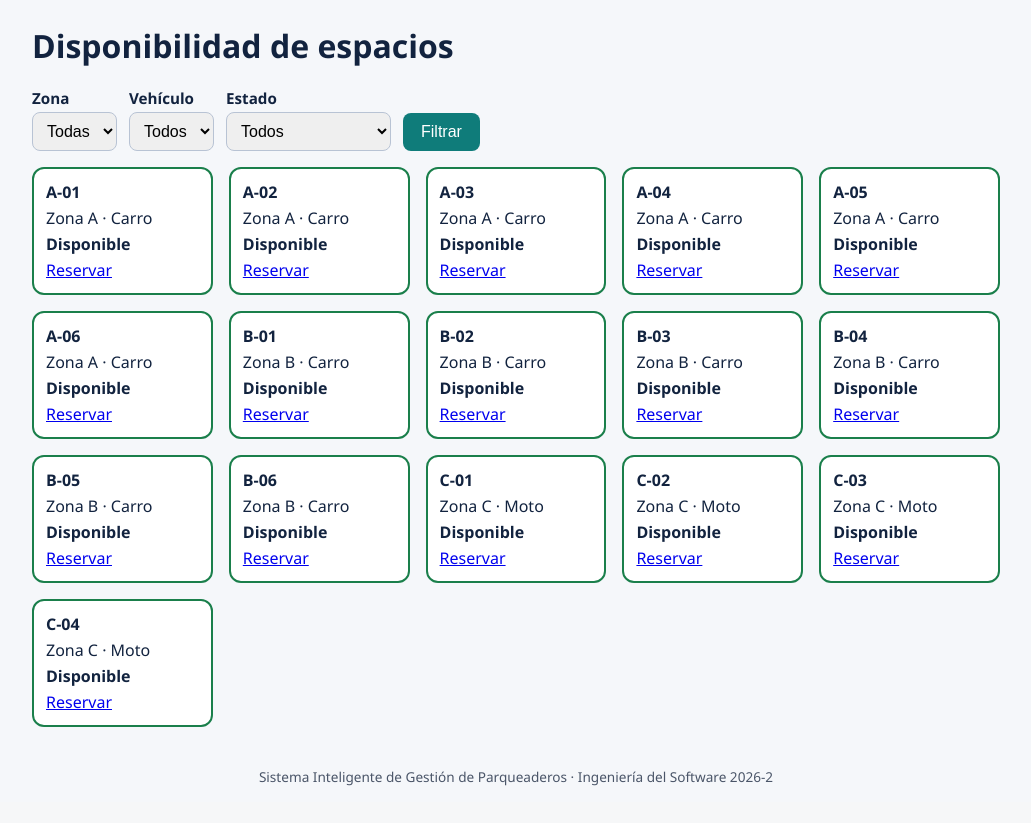
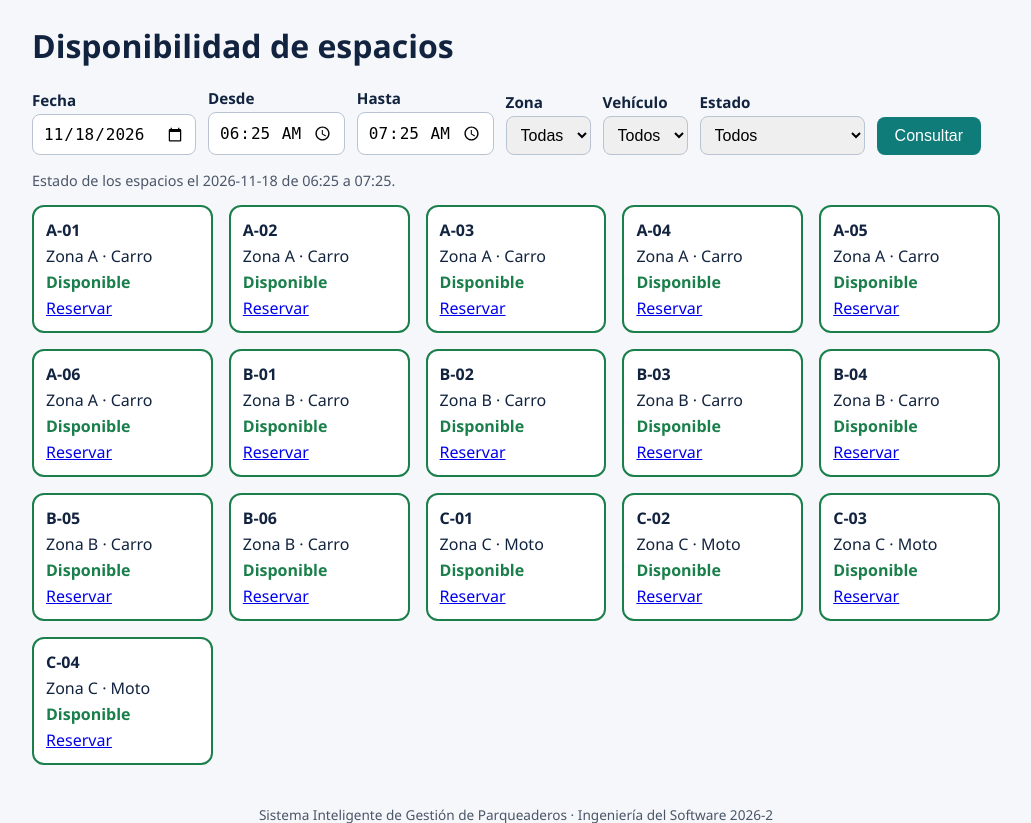
Before and after one commit to jean1000g/app-parqueadero, a Flask app: page /disponibilidad in a window 1280 px wide. Shown: the part 49-872 px from the top of the page, without its empty margins (124-1155 px from the left). Before the commit the page ends 835 px from the top, so only its background shows below. Run offline with Flask 3, Linux system fonts and the light colour scheme; the visitor is signed in with stand-in values (Sample User, id 1); data comes from the database, SQL or seed files in the repository; data that the repository does not hold is empty.

Commit message:
Add files via upload

```diff
--- a/app.py
+++ b/app.py
@@ -177,9 +177,17 @@ def create_app(config=None):
     @login_requerido
     def disponibilidad():
         filtros = {c: request.args.get(c, "") for c in ("zona", "tipo_vehiculo", "estado")}
-        espacios = reglas.listar_espacios(**filtros)
+        fecha, desde, hasta = reglas.ventana_por_defecto()
+        fecha = request.args.get("fecha") or fecha
+        desde = request.args.get("desde") or desde
+        hasta = request.args.get("hasta") or hasta
+        if reglas.validar_consulta(fecha, desde, hasta):
+            flash("Revisa la fecha y las horas: la hora final debe ser posterior a la inicial.", "error")
+            fecha, desde, hasta = reglas.ventana_por_defecto()
+        espacios = reglas.listar_espacios(**filtros, fecha=fecha, desde=desde, hasta=hasta)
         zonas = [f["zona"] for f in get_db().execute("SELECT DISTINCT zona FROM espacio ORDER BY zona")]
-        return render_template("disponibilidad.html", espacios=espacios, filtros=filtros, zonas=zonas)
+        return render_template("disponibilidad.html", espacios=espacios, filtros=filtros, zonas=zonas,
+                               fecha=fecha, desde=desde, hasta=hasta)
 
     @app.route("/informacion")
     @login_requerido
@@ -205,21 +213,26 @@ def create_app(config=None):
                 error = "Ese espacio está fuera de servicio."
             if error is None and tarifa is None:
                 error = "No hay una tarifa vigente para tu tipo de vinculación."
-            if error is None and reglas.hay_cruce(id_espacio, fecha, inicio, fin):
-                error = "El espacio ya está reservado en ese horario."
             if error:
                 flash(error, "error")
             else:
-                valor = reglas.calcular_valor(tarifa["valor_hora"], inicio, fin)
-                codigo = "RES-" + secrets.token_hex(3).upper()
-                get_db().execute(
-                    "INSERT INTO reserva (id_usuario, id_espacio, id_tarifa, fecha, hora_inicio, hora_fin,"
-                    " codigo_confirmacion, valor_total) VALUES (?, ?, ?, ?, ?, ?, ?, ?)",
-                    (g.usuario["id_usuario"], id_espacio, tarifa["id_tarifa"], fecha, inicio, fin, codigo, valor))
-                get_db().commit()
-                flash(f"Reserva confirmada. Tu código es {codigo}.", "success")
-                return redirect(url_for("mis_reservas"))
-        return render_template("reservar.html", espacio=espacio, tarifa=tarifa, hoy=datetime.now().strftime("%Y-%m-%d"))
+                conexion = get_db()
+                conexion.execute("BEGIN IMMEDIATE")  # bloquea la base para revisar y guardar sin que otro se cruce
+                if reglas.hay_cruce(id_espacio, fecha, inicio, fin):
+                    conexion.rollback()
+                    flash("El espacio ya está reservado en ese horario. Elige otro espacio u otra hora.", "error")
+                else:
+                    valor = reglas.calcular_valor(tarifa["valor_hora"], inicio, fin)
+                    codigo = "RES-" + secrets.token_hex(3).upper()
+                    conexion.execute(
+                        "INSERT INTO reserva (id_usuario, id_espacio, id_tarifa, fecha, hora_inicio, hora_fin,"
+                        " codigo_confirmacion, valor_total) VALUES (?, ?, ?, ?, ?, ?, ?, ?)",
+                        (g.usuario["id_usuario"], id_espacio, tarifa["id_tarifa"], fecha, inicio, fin, codigo, valor))
+                    conexion.commit()
+                    flash(f"Reserva confirmada. Tu código es {codigo}.", "success")
+                    return redirect(url_for("mis_reservas"))
+        return render_template("reservar.html", espacio=espacio, tarifa=tarifa, hoy=datetime.now().strftime("%Y-%m-%d"),
+                               previo={c: request.values.get(c, "") for c in ("fecha", "desde", "hasta")})
 
     def consultar_reservas(solo_usuario=None):
         consulta = ("SELECT r.*, e.codigo AS espacio, u.nombre AS usuario FROM reserva r"
--- a/static/estilos.css
+++ b/static/estilos.css
@@ -32,8 +32,11 @@ input, select { padding: 9px 10px; border: 1px solid #b8c3d4; border-radius: 8px
 .espacios { grid-template-columns: repeat(auto-fill, minmax(160px, 1fr)); }
 .espacio { background: #fff; border: 2px solid #d5dde8; border-radius: 12px; padding: 12px; display: flex; flex-direction: column; gap: 4px; }
 .espacio.disponible { border-color: var(--exito); }
-.espacio.reservado { border-color: var(--ambar); }
-.espacio.ocupado, .espacio.fuera_de_servicio { border-color: var(--error); }
+.espacio.reservado { border-color: var(--error); background: #fdecea; }
+.espacio.ocupado { border-color: var(--error); background: #fdecea; }
+.espacio.fuera_de_servicio { border-color: #6b7280; background: #eceff3; }
 .etiqueta { font-weight: 700; }
+.espacio.reservado .etiqueta, .espacio.ocupado .etiqueta { color: var(--error); }
+.espacio.disponible .etiqueta { color: var(--exito); }
 .nota { color: #4a5568; font-size: .9rem; }
 @media (max-width: 600px) { .tabla { font-size: .85rem; display: block; overflow-x: auto; } }
--- a/templates/admin_espacios.html
+++ b/templates/admin_espacios.html
@@ -14,9 +14,9 @@
   {% for e in espacios %}
   <tr><td>{{ e.codigo }}</td><td>{{ e.zona }}</td><td>{{ e.tipo_vehiculo|capitalize }}</td>
       <td>{{ e.estado_actual|replace('_', ' ')|capitalize }}</td>
-      <td class="acciones"><a href="{{ url_for('admin_espacio_editar', id_espacio=e.id_espacio) }}">Modificar</a>
+      <td><div class="acciones"><a href="{{ url_for('admin_espacio_editar', id_espacio=e.id_espacio) }}">Modificar</a>
         <form method="post" action="{{ url_for('admin_espacio_eliminar', id_espacio=e.id_espacio) }}" onsubmit="return confirm('¿Eliminar este espacio?')">
-          <button class="enlace">Eliminar</button></form></td></tr>
+          <button class="enlace">Eliminar</button></form></div></td></tr>
   {% endfor %}
 </table>
 {% endblock %}
--- a/templates/admin_usuarios.html
+++ b/templates/admin_usuarios.html
@@ -7,9 +7,9 @@
   {% for u in usuarios %}
   <tr><td>{{ u['nombre'] }}</td><td>{{ u['documento'] }}</td><td>{{ u['correo'] }}</td><td>{{ u['tipo_vinculacion']|capitalize }}</td>
       <td>{{ u['placa_vehiculo'] }}</td><td>{{ u['rol']|capitalize }}</td>
-      <td class="acciones"><a href="{{ url_for('admin_usuario_editar', id_usuario=u['id_usuario']) }}">Modificar</a>
+      <td><div class="acciones"><a href="{{ url_for('admin_usuario_editar', id_usuario=u['id_usuario']) }}">Modificar</a>
         <form method="post" action="{{ url_for('admin_usuario_eliminar', id_usuario=u['id_usuario']) }}" onsubmit="return confirm('¿Eliminar este usuario?')">
-          <button class="enlace">Eliminar</button></form></td></tr>
+          <button class="enlace">Eliminar</button></form></div></td></tr>
   {% endfor %}
 </table>
 {% endblock %}
--- a/templates/disponibilidad.html
+++ b/templates/disponibilidad.html
@@ -3,6 +3,9 @@
 {% block cuerpo %}
 <h1>Disponibilidad de espacios</h1>
 <form method="get" class="filtros">
+  <label>Fecha <input type="date" name="fecha" value="{{ fecha }}"></label>
+  <label>Desde <input type="time" name="desde" value="{{ desde }}"></label>
+  <label>Hasta <input type="time" name="hasta" value="{{ hasta }}"></label>
   <label>Zona
     <select name="zona"><option value="">Todas</option>
       {% for z in zonas %}<option value="{{ z }}" {{ 'selected' if filtros.zona == z else '' }}>{{ z }}</option>{% endfor %}
@@ -15,15 +18,17 @@
     <select name="estado"><option value="">Todos</option>
       {% for e in ESTADOS_ESPACIO %}<option value="{{ e }}" {{ 'selected' if filtros.estado == e else '' }}>{{ e|replace('_', ' ')|capitalize }}</option>{% endfor %}
     </select></label>
-  <button class="boton">Filtrar</button>
+  <button class="boton">Consultar</button>
 </form>
+<p class="nota">Estado de los espacios el {{ fecha }} de {{ desde }} a {{ hasta }}.</p>
 <div class="cuadricula espacios">
   {% for e in espacios %}
   <div class="espacio {{ e.estado_actual }}">
     <strong>{{ e.codigo }}</strong>
     <span>Zona {{ e.zona }} · {{ e.tipo_vehiculo|capitalize }}</span>
-    <span class="etiqueta">{{ e.estado_actual|replace('_', ' ')|capitalize }}</span>
-    {% if e.estado != 'fuera_de_servicio' %}<a href="{{ url_for('reservar', id_espacio=e.id_espacio) }}">Reservar</a>{% endif %}
+    <span class="etiqueta">{{ 'No disponible: reservado' if e.estado_actual == 'reservado' else e.estado_actual|replace('_', ' ')|capitalize }}</span>
+    {% if e.estado_actual == 'reservado' %}<span class="nota">Reservado {{ e.horario_reservado }}</span>{% endif %}
+    {% if e.estado_actual == 'disponible' %}<a href="{{ url_for('reservar', id_espacio=e.id_espacio, fecha=fecha, desde=desde, hasta=hasta) }}">Reservar</a>{% endif %}
   </div>
   {% else %}
   <p>No hay espacios que coincidan con los filtros.</p>
--- a/templates/reservar.html
+++ b/templates/reservar.html
@@ -6,9 +6,9 @@
   <p>Zona {{ espacio['zona'] }} · {{ espacio['tipo_vehiculo']|capitalize }}
     {% if tarifa %}· Tarifa para ti: {{ formato_cop(tarifa['valor_hora']) }} por hora{% endif %}</p>
   <form method="post" class="formulario">
-    <label>Fecha <input type="date" name="fecha" min="{{ hoy }}" value="{{ request.form.get('fecha', hoy) }}" required></label>
-    <label>Hora de inicio <input type="time" name="hora_inicio" value="{{ request.form.get('hora_inicio', '') }}" required></label>
-    <label>Hora de fin <input type="time" name="hora_fin" value="{{ request.form.get('hora_fin', '') }}" required></label>
+    <label>Fecha <input type="date" name="fecha" min="{{ hoy }}" value="{{ request.form.get('fecha') or previo.fecha or hoy }}" required></label>
+    <label>Hora de inicio <input type="time" name="hora_inicio" value="{{ request.form.get('hora_inicio') or previo.desde }}" required></label>
+    <label>Hora de fin <input type="time" name="hora_fin" value="{{ request.form.get('hora_fin') or previo.hasta }}" required></label>
     <button class="boton">Confirmar reserva</button>
     <a class="boton secundario" href="{{ url_for('disponibilidad') }}">Volver</a>
   </form>
--- a/templates/reservas.html
+++ b/templates/reservas.html
@@ -10,14 +10,14 @@
     {% if admin %}<td>{{ r['usuario'] }}</td>{% endif %}
     <td>{{ r['espacio'] }}</td><td>{{ r['fecha'] }}</td><td>{{ r['hora_inicio'] }} - {{ r['hora_fin'] }}</td>
     <td>{{ formato_cop(r['valor_total']) }}</td><td>{{ r['estado']|capitalize }}</td>
-    <td class="acciones">
+    <td><div class="acciones">
       {% if r['estado'] == 'activa' %}
         {% if not admin and not pago_aprobado(r['id_reserva']) %}<a href="{{ url_for('pagar', id_reserva=r['id_reserva']) }}">Pagar</a>{% endif %}
         {% if admin %}<a href="{{ url_for('admin_reserva_editar', id_reserva=r['id_reserva']) }}">Modificar</a>{% endif %}
         <form method="post" action="{{ url_for('cancelar_reserva', id_reserva=r['id_reserva']) }}" onsubmit="return confirm('¿Cancelar esta reserva?')">
           <button class="enlace">Cancelar</button></form>
       {% endif %}
-    </td>
+    </div></td>
   </tr>
   {% else %}
   <tr><td colspan="8">No hay reservas registradas.</td></tr>
```
Also changed, not shown: reglas.py (+28 -11 lines), tests/test_app.py (+43 -0 lines).
